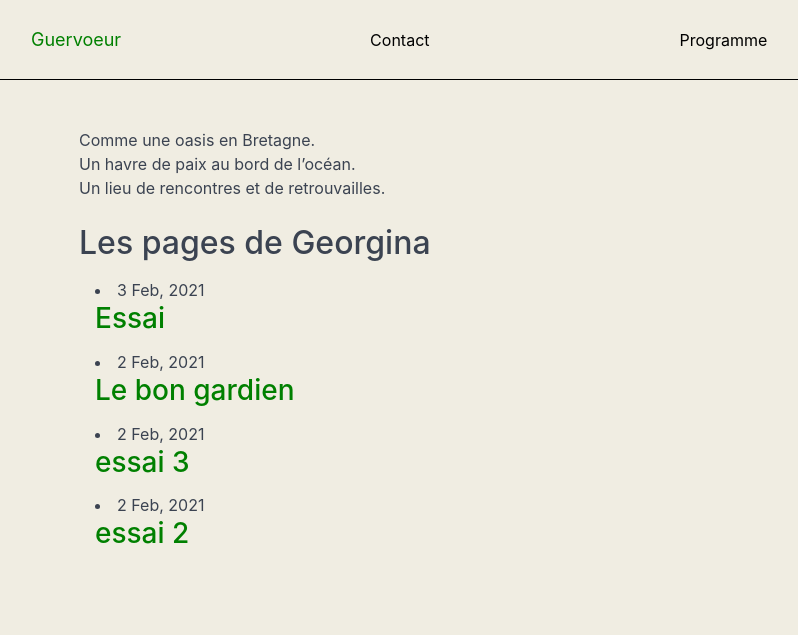
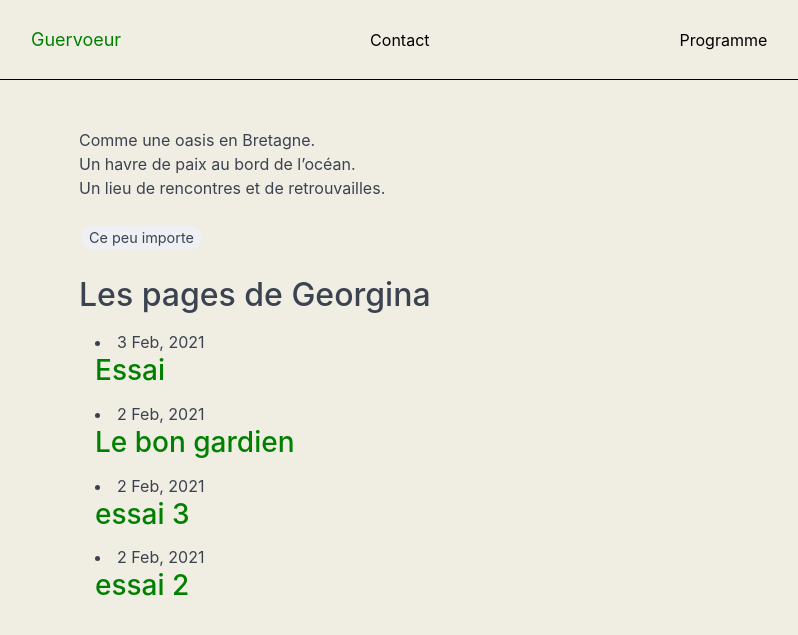
Before and after one commit to violaine-web/guervoeur, a Jekyll site: the page built from index.markdown, in a window 1280 px wide. Shown: the top 635 px of the page, without its empty margins (141-939 px from the left). Built offline with Jekyll 4.4.1, drawn with Linux system fonts in a browser that asks for light colours.

Commit message:
fait un essai de chip

```diff
--- a/index.markdown
+++ b/index.markdown
@@ -8,6 +8,8 @@ Comme une oasis en Bretagne.
 Un havre de paix au bord de l'océan.
 Un lieu de rencontres et de retrouvailles.
 
+<span class="chip">Ce peu importe</span>
+
 <!--
 <span class="badge" data-badge="8">
   Notifications
```
